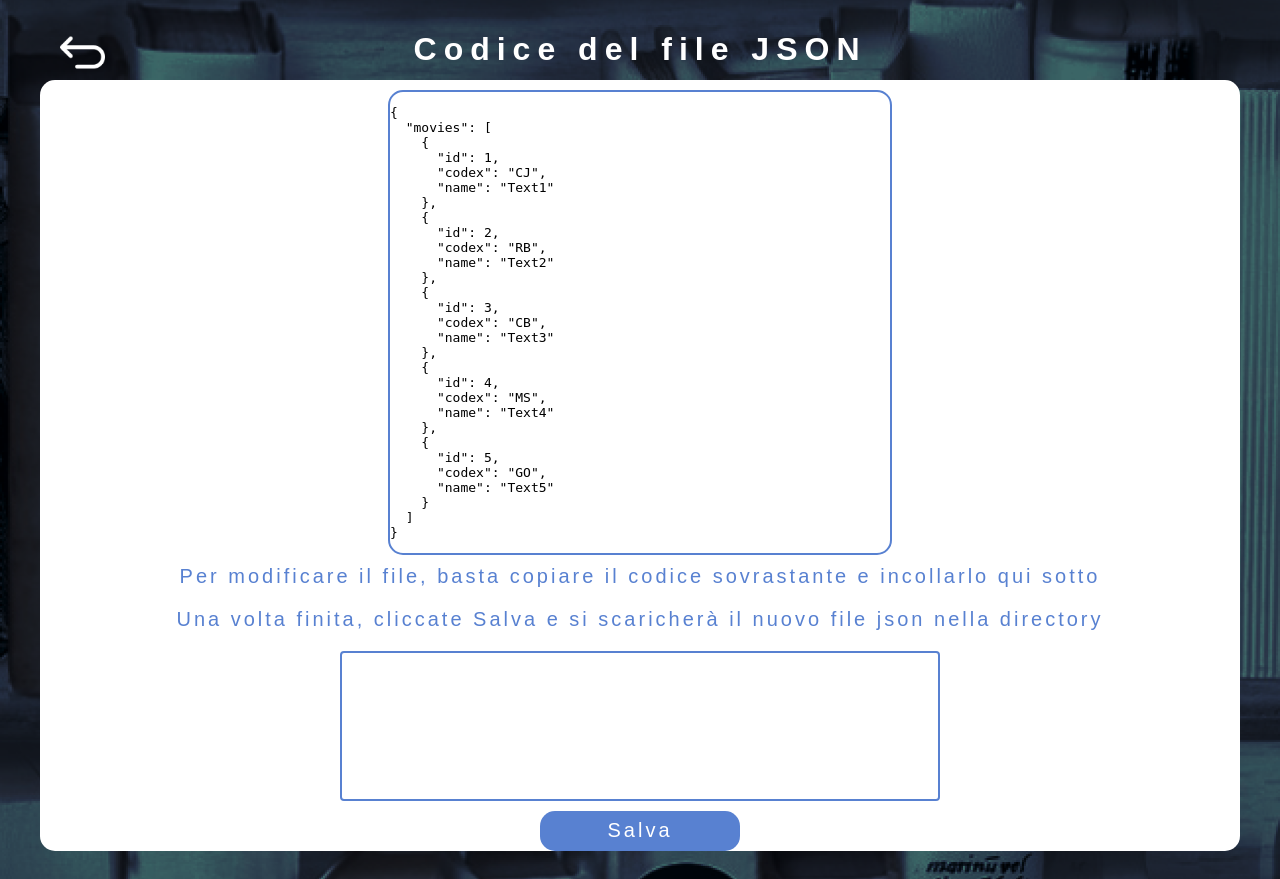
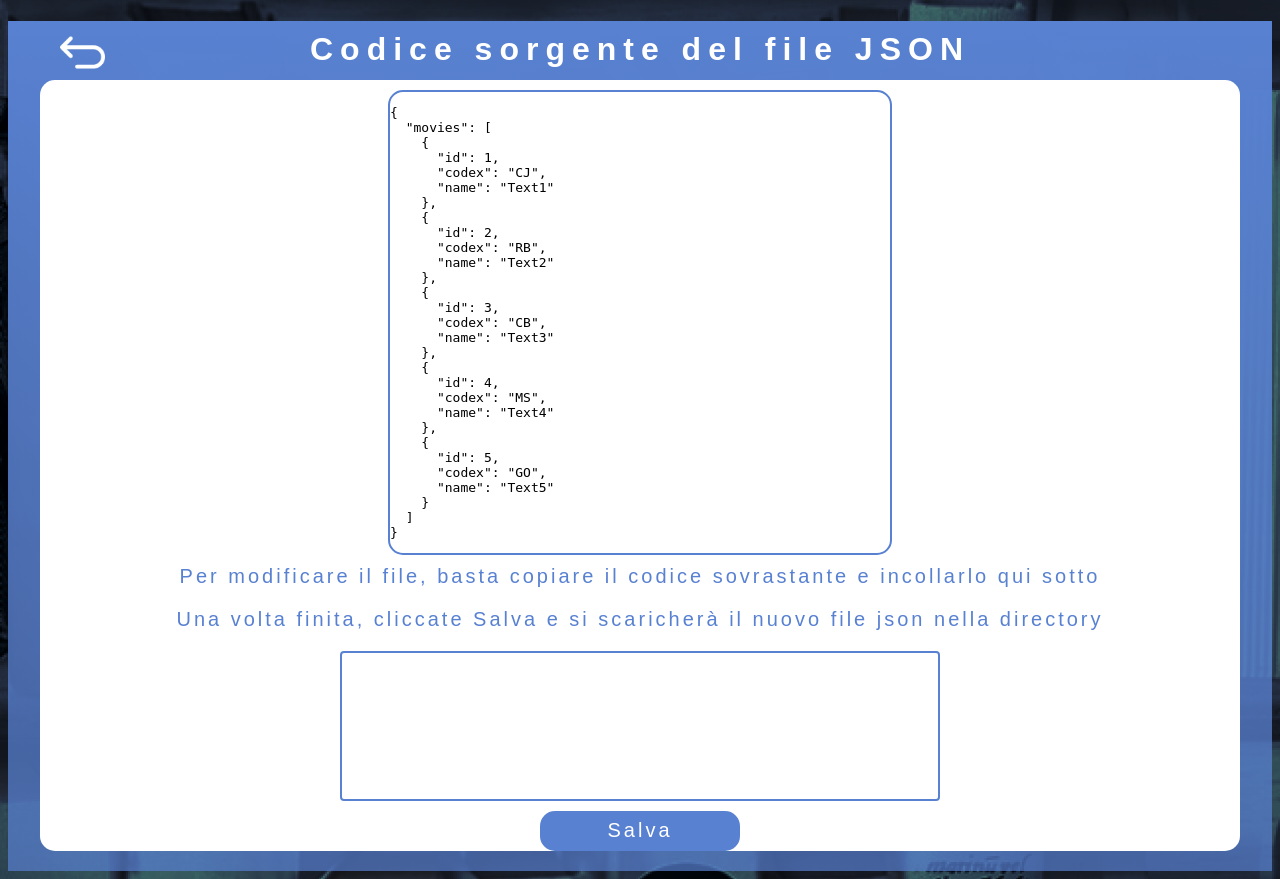
Before and after one commit to GeorgeJuarez660/EncyEmail, a Flask app: template templates/ency-edit.html in a window 1280 px wide. Run offline with Flask 2, Linux system fonts and the light colour scheme; the template is opened without the code that fills it, so the values that code supplies are empty; some web fonts are replaced.

Commit message:
ency_edit

```diff
--- a/templates/ency-edit.html
+++ b/templates/ency-edit.html
@@ -11,8 +11,9 @@
     <div class="come_back">
         <a href="{{url_for('dency')}}"><img src="/static/images/sym/come_back_sym.png" alt="Come_Back" id="cBack"></a>
     </div>
+    <div class="macro-piece">
         <header>
-        <h1>Codice del file JSON</h1>
+           <h1>Codice sorgente del file JSON</h1>
         </header>
         <div class="precode">
            <div class="code">
```
Lines whose indentation alone changed are shown as unchanged.
